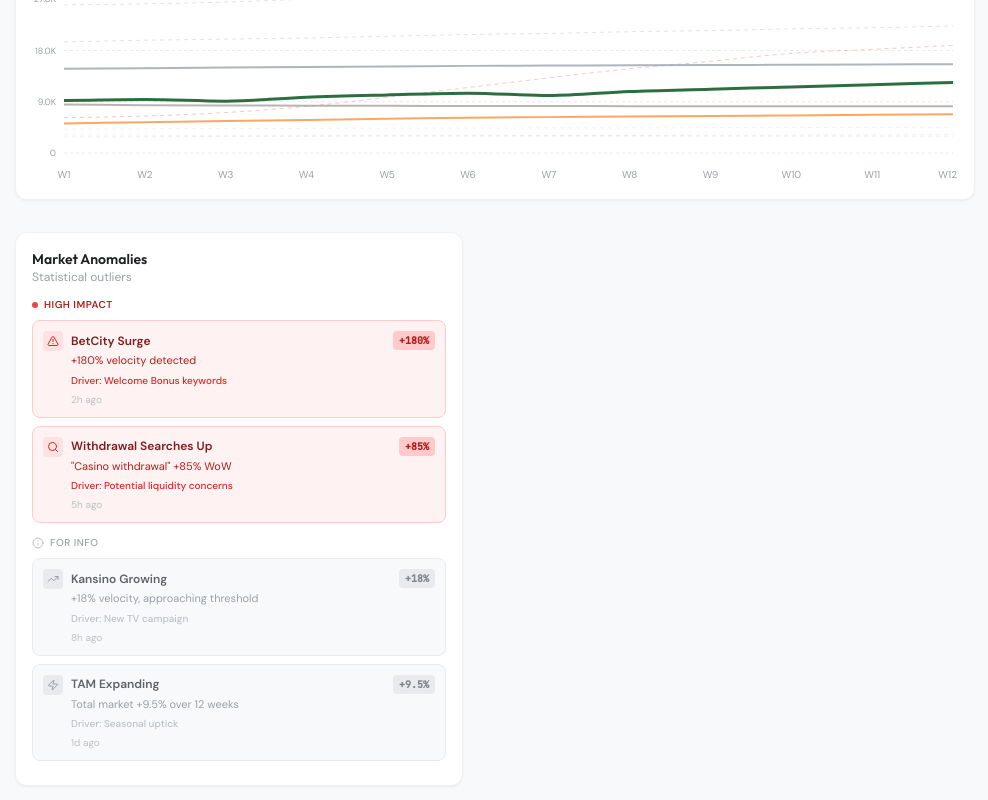
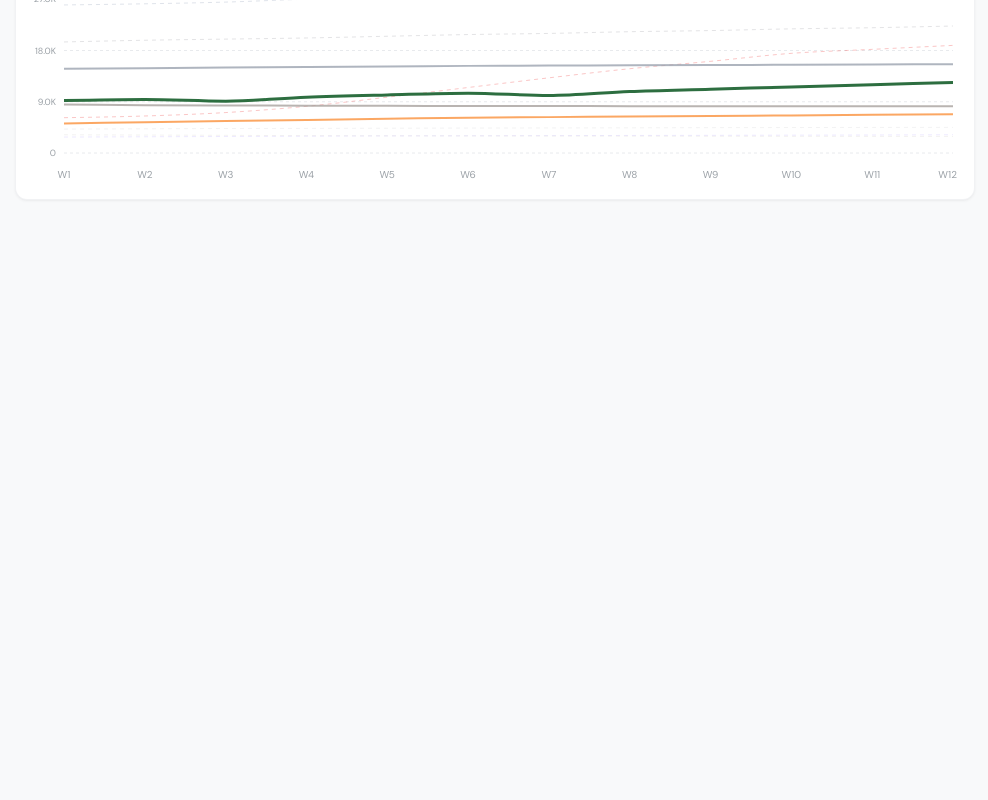
Before and after one commit to drezos/Mallan_project, a React (Vite) app in the folder frontend/: page / in a window 1280 px wide. Shown: the part 1877-2677 px from the top of the page, without its empty margins (273-1261 px from the left). After the commit the page ends 2109 px from the top, so only its background shows below. Built offline with nearby package versions, Linux system fonts and the light colour scheme.

Commit message:
Remove duplicate Market Anomalies section from Dashboard
Remove the bottom full-width Market Anomalies section, keeping only
the one inside Zone 3 (Competitive Roast) next to the competitor table.

```diff
--- a/frontend/src/pages/Dashboard.tsx
+++ b/frontend/src/pages/Dashboard.tsx
@@ -112,13 +112,6 @@ export function Dashboard() {
     />
   </div>
 </section>
-
-      {/* Market Anomalies - Full Width Below */}
-      <section>
-        <div className="max-w-md">
-          <AnomaliesPanel anomalies={mockAnomalies} />
-        </div>
-      </section>
     </div>
   )
 }
```
